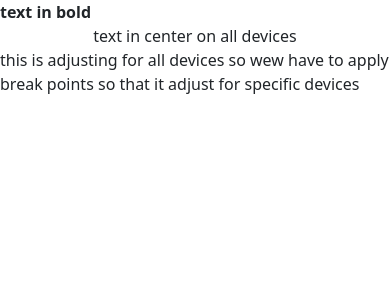
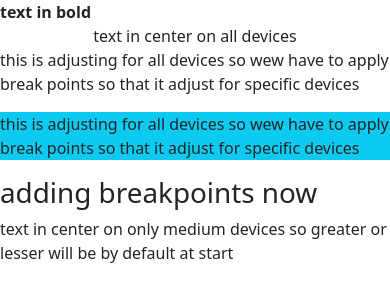
Before and after one commit to MuhammadAdil006/LearningBootstrap, a plain HTML site: page firstBootstrapProject/index.html in a window 390 px wide. Drawn offline with Linux system fonts and the light colour scheme.

Commit message:
adding large and medium breakpoints

```diff
--- a/firstBootstrapProject/index.html
+++ b/firstBootstrapProject/index.html
@@ -14,9 +14,11 @@
 
     <div class="fw-bold">text in bold</div>
     <div class="text-center">text in center on all devices</div>
-    <p>this is adjusting for all devices so wew have to apply break points so that  it adjust for specific devices</p>
+    <p >this is adjusting for all devices so wew have to apply break points so that  it adjust for specific devices</p>
 
-
+    <p class="bg-info" >this is adjusting for all devices so wew have to apply break points so that  it adjust for specific devices</p>
+    <h1>adding breakpoints now</h1>
+    <div class="text-md-center text-lg-end">text in center on only medium devices so greater or lesser will be by default at start </div>
 
 </body>
 </html>
```
